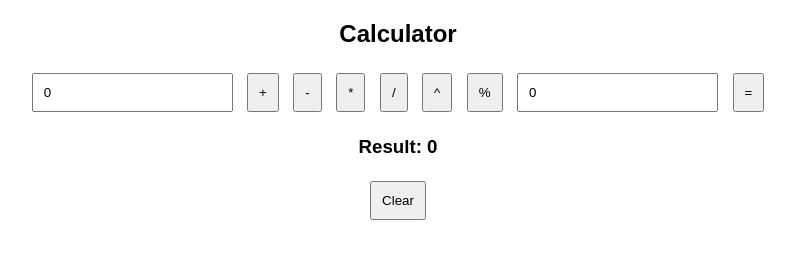
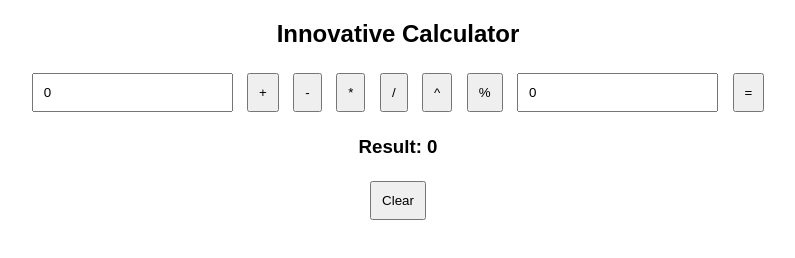
Before and after one commit to innovation-software-technologies/innovative-calculator, a plain HTML site: page index.html in a window 1280 px wide. Shown: the whole page, without its empty margins (242-1037 px from the left). Drawn offline with Linux system fonts and the light colour scheme.

Commit message:
Update index.html

```diff
--- a/index.html
+++ b/index.html
@@ -3,14 +3,14 @@
 <head>
     <meta charset="UTF-8">
     <meta name="viewport" content="width=device-width, initial-scale=1.0">
-    <title>Calculator</title>
+    <title>Innovative Calculator</title>
     <style>
         body { font-family: Arial, sans-serif; text-align: center; }
         input, button { margin: 5px; padding: 10px; }
     </style>
 </head>
 <body>
-    <h2>Calculator</h2>
+    <h2>Innovative Calculator</h2>
     <input type="number" value="0" id="num1" placeholder="Enter first number">
 
 
```
